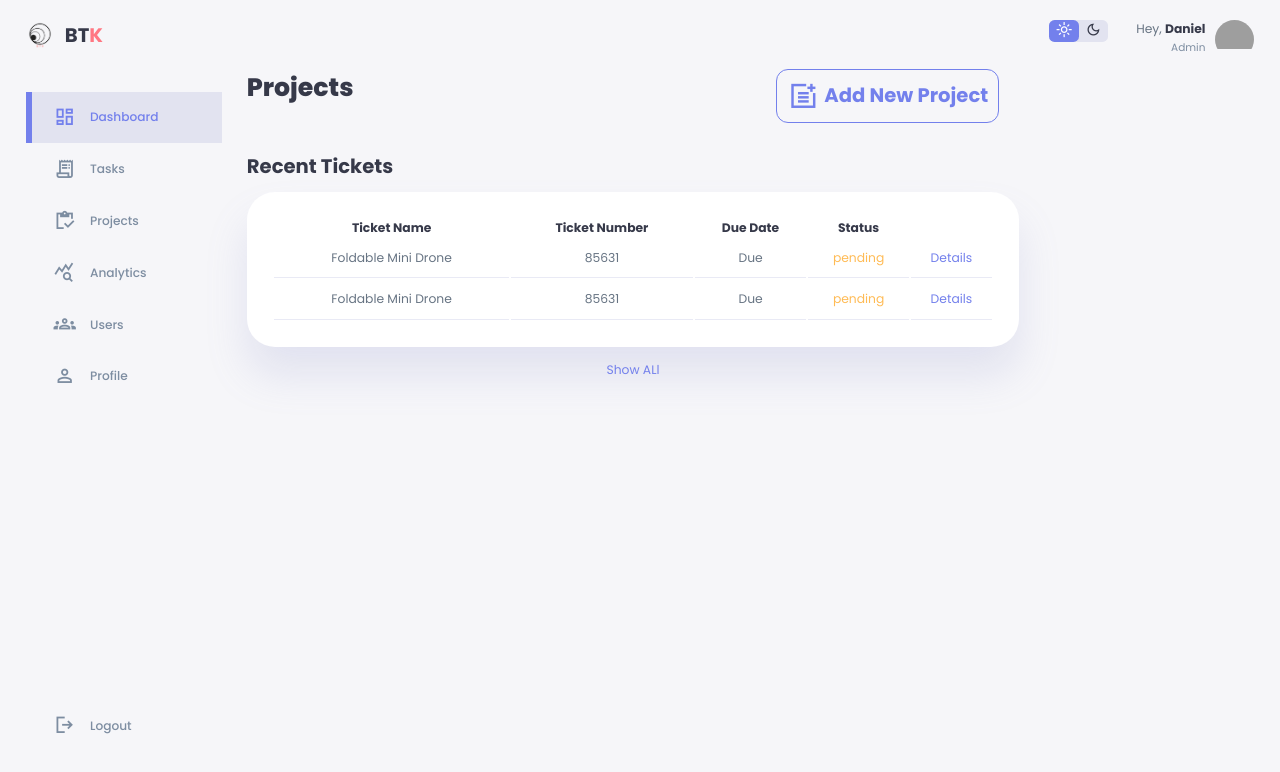
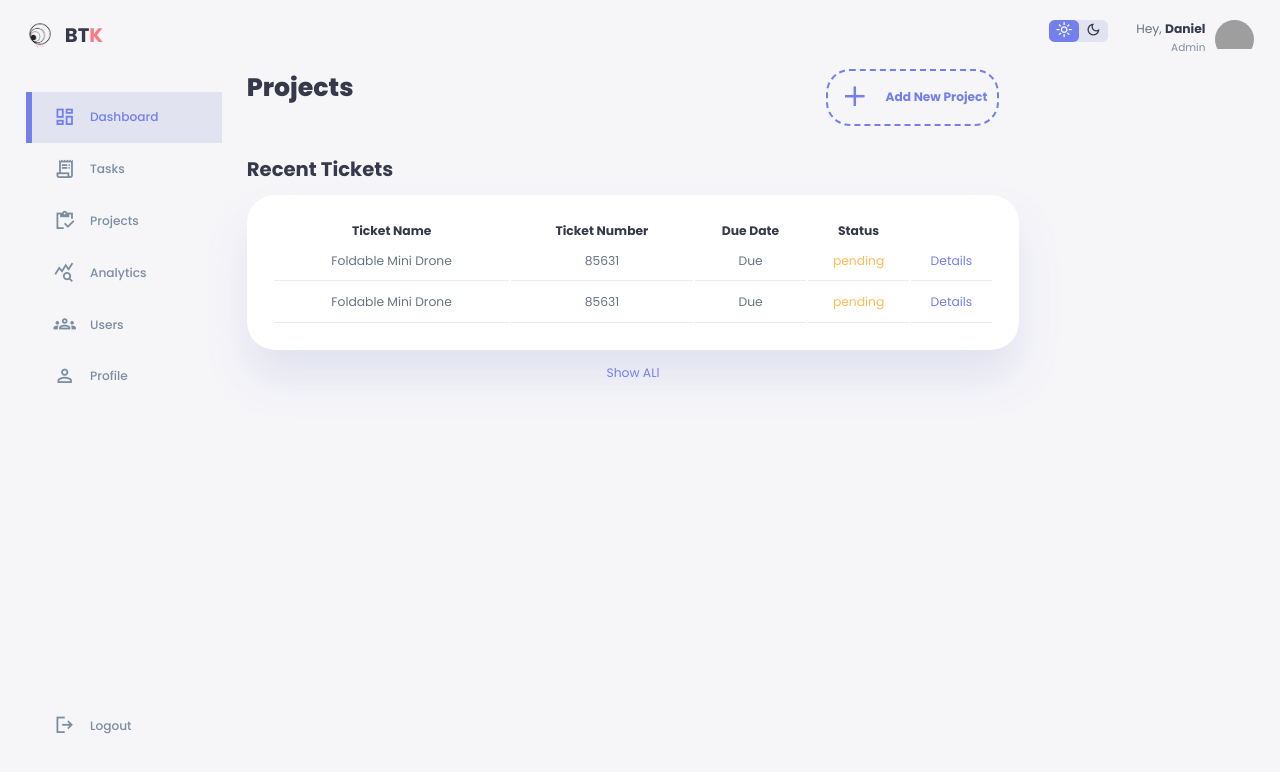
Before and after one commit to Joeld1027/Bugtracker2022-Project-Frontend, a React (Create React App) app: page /dashboard/projects in a window 1280 px wide. Shown: the top 772 px of the page. Built offline with nearby package versions, Linux system fonts and the light colour scheme; grey boxes are pictures that could not be loaded.

Commit message:
added some css fixes to the taska dn prject page

```diff
--- /dev/null
+++ b/src/components/right-side-menu/right-side-menu.component.jsx
@@ -0,0 +1,32 @@
+import "./right-side-menu.styles.css";
+
+const RightSideMenu = () => {
+	return (
+		<div className="right">
+			<div className="top">
+				<button id="menu-btn">
+					<span className="material-symbols-sharp"> menu </span>
+				</button>
+				<div className="theme-toggler">
+					<span className="material-symbols-sharp active"> light_mode </span>
+					<span className="material-symbols-sharp"> dark_mode </span>
+				</div>
+				<div className="profile">
+					<div className="info">
+						<p>
+							Hey, <b>Daniel</b>
+						</p>
+						<small className="text-muted"> Admin </small>
+					</div>
+					<div className="profile-photo">
+						<img
+							src="https://ps.w.org/user-avatar-reloaded/assets/icon-256x256.png?rev=2540745"
+							alt=""
+						/>
+					</div>
+				</div>
+			</div>
+		</div>
+	);
+};
+export default RightSideMenu;
--- a/src/components/user-right-info/user-right-info.component.jsx
+++ /dev/null
@@ -1,30 +0,0 @@
-import "./right-side-menu.styles.css";
-
-const UserRightInfo = () => {
-	return (
-		<div className="top">
-			<button id="menu-btn">
-				<span className="material-symbols-sharp"> menu </span>
-			</button>
-			<div className="theme-toggler">
-				<span className="material-symbols-sharp active"> light_mode </span>
-				<span className="material-symbols-sharp"> dark_mode </span>
-			</div>
-			<div className="profile">
-				<div className="info">
-					<p>
-						Hey, <b>Daniel</b>
-					</p>
-					<small className="text-muted"> Admin </small>
-				</div>
-				<div className="profile-photo">
-					<img
-						src="https://ps.w.org/user-avatar-reloaded/assets/icon-256x256.png?rev=2540745"
-						alt=""
-					/>
-				</div>
-			</div>
-		</div>
-	);
-};
-export default UserRightInfo;
--- a/src/routes/dashboard/dashboard.component.jsx
+++ b/src/routes/dashboard/dashboard.component.jsx
@@ -1,15 +1,13 @@
 import { Outlet } from "react-router-dom";
 import Aside from "../../components/aside/aside.component";
-import UserRightInfo from "../../components/user-right-info/user-right-info.component";
+import RightSideMenu from "../../components/right-side-menu/right-side-menu.component";
 
 const Dashboard = () => {
 	return (
 		<div className="container">
 			<Aside />
 			<Outlet />
-			<div className="right">
-				<UserRightInfo />
-			</div>
+			<RightSideMenu />
 		</div>
 	);
 };
--- a/src/routes/projects/projects.component.jsx
+++ b/src/routes/projects/projects.component.jsx
@@ -7,8 +7,8 @@ const Projects = () => {
 			<div className="tasks-header-container">
 				<h1>Projects</h1>
 				<Link className="primary" to="new">
-					<span className="material-symbols-sharp">post_add</span>
-					<h2>Add New Project</h2>
+					<span className="material-symbols-sharp">add</span>
+					<h3>Add New Project</h3>
 				</Link>
 			</div>
 			<DataTable />
--- a/src/routes/tasks/tasks.component.jsx
+++ b/src/routes/tasks/tasks.component.jsx
@@ -8,8 +8,8 @@ const Tasks = () => {
 			<div className="tasks-header-container">
 				<h1>Tasks</h1>
 				<Link className="primary" to="new">
-					<span className="material-symbols-sharp">add_task</span>
-					<h2>Add New Task</h2>
+					<span className="material-symbols-sharp">add</span>
+					<h3>Add New Task</h3>
 				</Link>
 			</div>
 			<DataTable />
--- a/src/routes/tasks/tasks.styles.css
+++ b/src/routes/tasks/tasks.styles.css
@@ -7,13 +7,13 @@
 .tasks-header-container a {
 	display: flex;
 	margin-right: 20px;
-	font-size: 1rem;
-	border: solid 1px;
-	border-radius: 12px;
-	padding: 10px;
+	border: 2px dashed;
+	border-radius: 1.7rem;
+	padding: 0.7rem;
+	align-items: center;
 }
 
 .tasks-header-container a span {
-	font-size: 2.3rem;
-	margin-right: 5px;
+	font-size: 2.4rem;
+	margin-right: 1rem;
 }
```
Also changed, not shown: src/components/right-side-menu/right-side-menu.styles.css (renamed from src/components/user-right-info/right-side-menu.styles.css).
